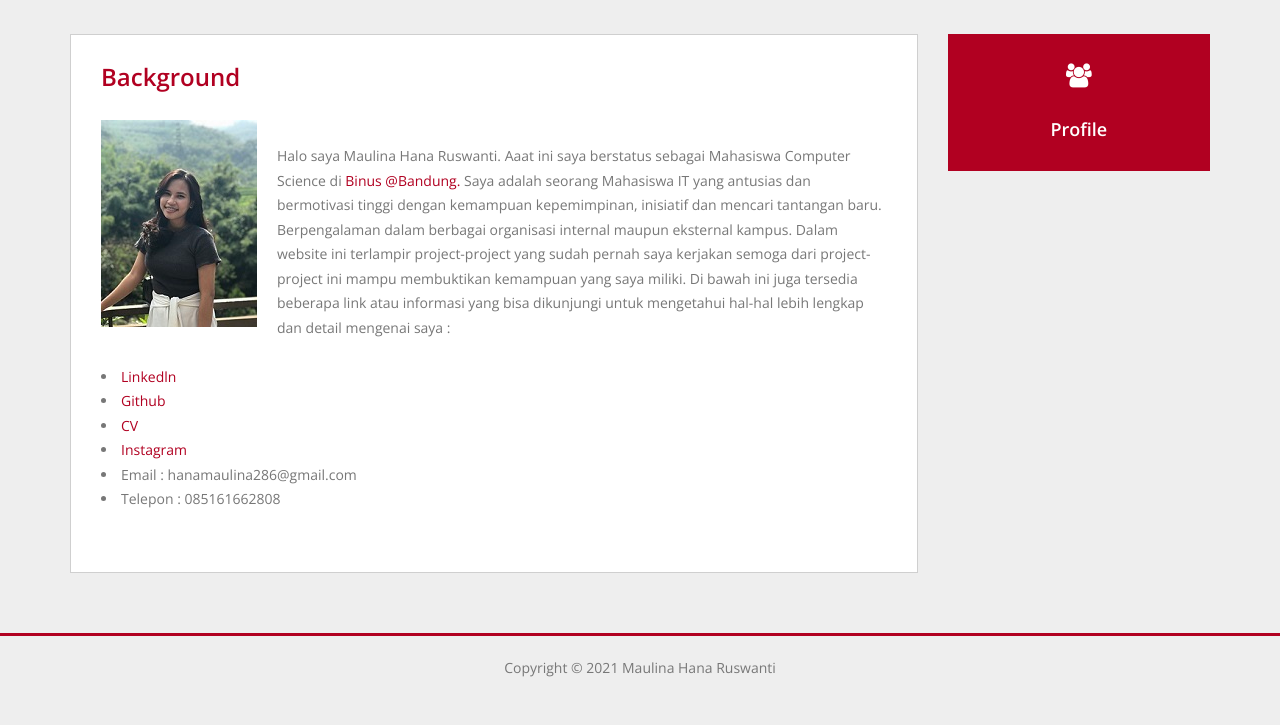
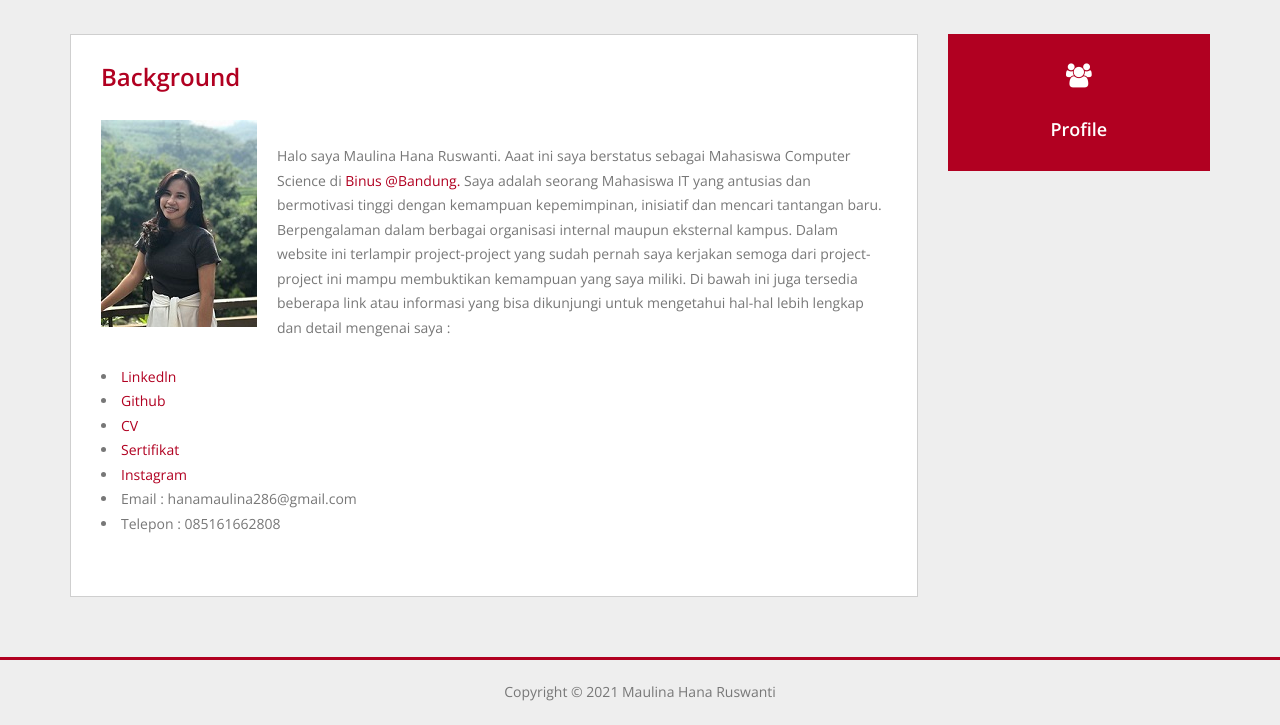
Before and after one commit to maulinahana/maulinahana.github.io, a plain HTML site: page index.html in a window 1280 px wide. Both pictures are taken after a click on the link "About Me". Shown: the part 193-918 px from the top of the page. Before the commit the page ends 893 px from the top, so only its background shows below. Drawn offline with nearby package versions, Linux system fonts and the light colour scheme.

Commit message:
Update index.html

```diff
--- a/index.html
+++ b/index.html
@@ -137,6 +137,7 @@
 								<li><a href="https://www.linkedin.com/in/maulina-h-33b03813a/">Linkedln</a></li>
 									<li><a href="https://github.com/maulinahanahttps://binus.ac.id/bandung/">Github</a></li>
 									<li><a href="https://drive.google.com/file/d/1718Wa2TGriZHLdQOso4EQ4p9c961_ZKB/view?usp=sharing">CV</a></li>
+									<li><a href="https://drive.google.com/drive/folders/17EJ0Zv1LDqFSb3oxqsrTq6jNyOBT4oiG?usp=sharing">Sertifikat</a></li>
 									<li><a href="https://instagram.com/hananbbn?utm_medium=copy_link">Instagram</a></li>
 									<li>Email : hanamaulina286@gmail.com</li>
 									<li>Telepon : 085161662808</li>
```
